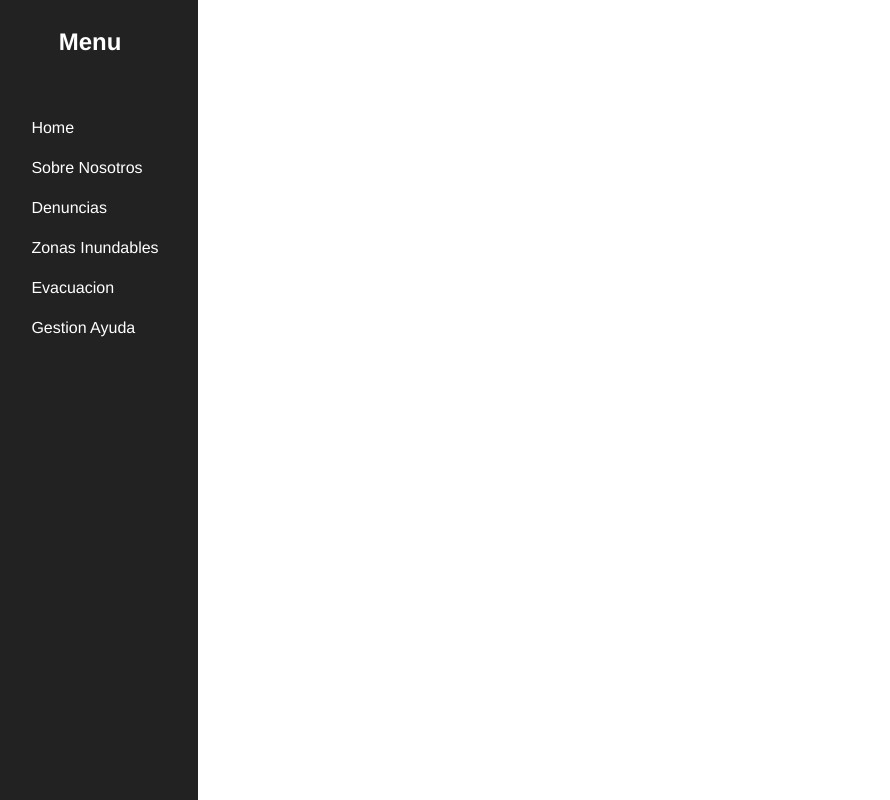
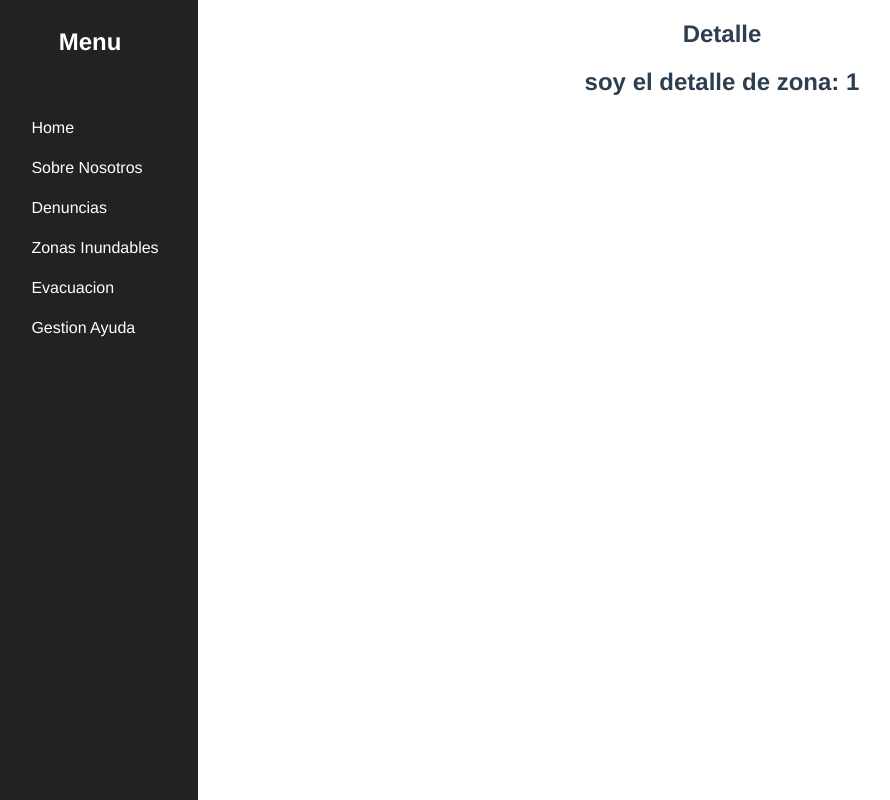
Before and after one commit to serdel1979/inundaciones, a Vue app: page /detalle-zona/1 in a window 1280 px wide. Shown: the whole page, without its empty margins (18-908 px from the left). Built offline with nearby package versions, Linux system fonts and the light colour scheme.

Commit message:
intento de ruteo

```diff
--- /dev/null
+++ b/src/components/DetalleZona.vue
@@ -0,0 +1,9 @@
+<template>
+    <h1>soy el detalle de zona: {{ $route.params.id }} </h1>
+</template>
+
+<script>
+export default {
+  name: 'DetalleZona',
+}
+</script>
--- a/src/router/index.js
+++ b/src/router/index.js
@@ -28,7 +28,12 @@ const routes = [
   {
     path: '/recorridos-evacuacion',
     name: 'Recorridos',
-    component: () => import(/* webpackChunkName: "zonas" */ '../views/EvacuationWay.vue')
+    component: () => import(/* webpackChunkName: "caminos" */ '../views/EvacuationWay.vue')
+  },
+  {
+    path: '/detalle-zona/:id',
+    name: 'ZonaShow',
+    component: () => import(/* webpackChunkName: "verzona" */ '../views/Zonas.vue')
   },
   {
     path: '/gestion',
--- a/src/views/FloodZones.vue
+++ b/src/views/FloodZones.vue
@@ -31,7 +31,7 @@
         <tr v-for="(zona, index) in zonas" :key="`zonas-${index}`">
           <td>{{ zona.name }}</td>
           <td>
-            <a v-bind:href="url">Ver</a>
+            <router-link to="/detalle-zona/{{zona.id}}">ver</router-link>
           </td>
         </tr>
       </tbody>
--- /dev/null
+++ b/src/views/Zonas.vue
@@ -0,0 +1,17 @@
+import DetalleZona from '@components/DetalleZona.vue';
+<template>
+  <div>
+      <h1>Detalle</h1>
+      <DetalleZona />
+  </div>
+</template>
+
+<script>
+
+import DetalleZona from "@/components/DetalleZona.vue"
+export default {
+    components:{
+        DetalleZona
+    }
+}
+</script>
```
